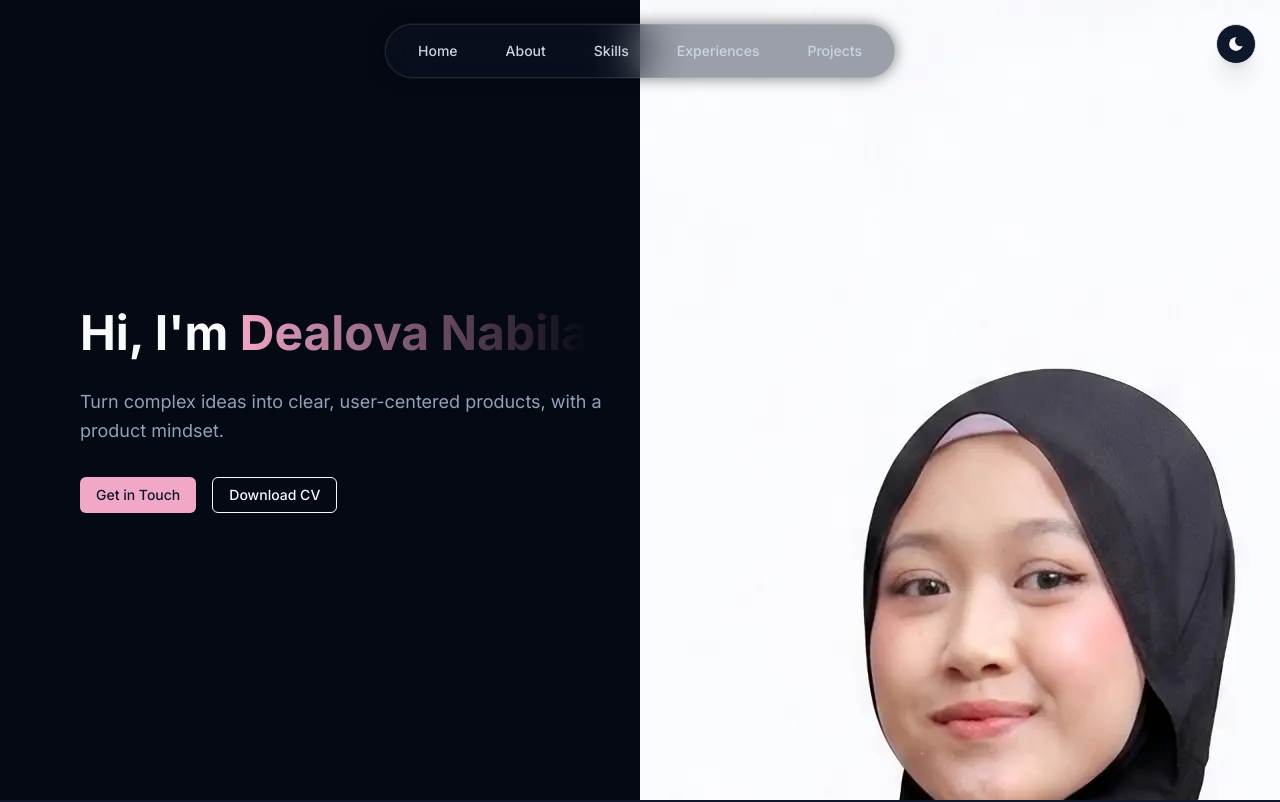
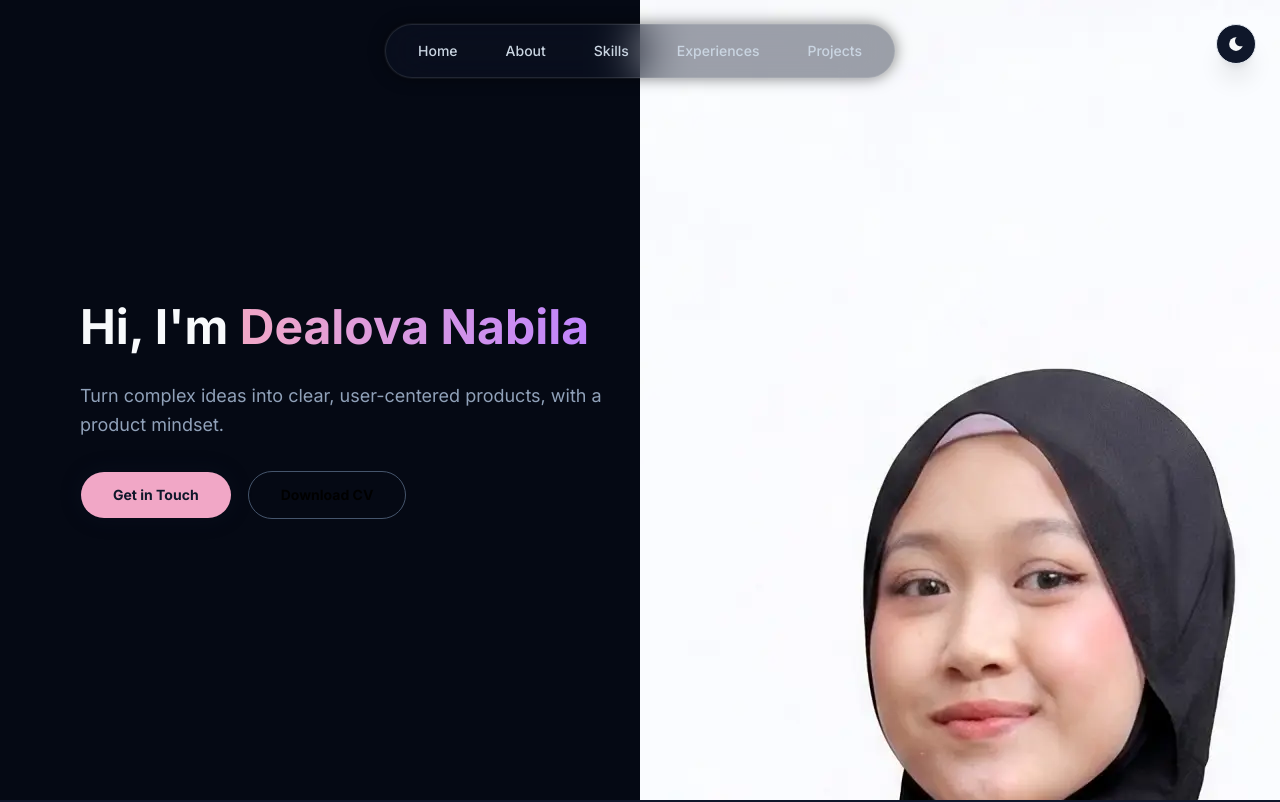
Before and after one commit to dvsalmah/personalsite-v2, a Next.js app: page / in a window 1280 px wide. Shown: the top 802 px of the page. Built offline with nearby package versions, Linux system fonts and the light colour scheme.

Commit message:
refactor: standardize button components

```diff
--- a/app/globals.css
+++ b/app/globals.css
@@ -6,6 +6,7 @@
   --color-surface-hover: var(--surface-hover);
   --color-primary: var(--primary);
   --color-primary-foreground: var(--primary-foreground);
+  --color-secondary: var(--secondary);
   --color-muted: var(--muted);
   --color-border: var(--border);
 }
@@ -15,8 +16,9 @@
     --bg: #ffffff;
     --surface: #f8fafc;
     --surface-hover: #f1f5f9;
-    --primary: #F1A7C6;
-    --primary-foreground: #0f172a;
+    --primary: #0f172a;
+    --primary-foreground: #ffffff;
+    --secondary: #646566;
     --muted: #64748b;
     --border: #e2e8f0;
     --text: #0f172a;
@@ -38,6 +40,7 @@
     --surface-hover: #1E293B;
     --primary: #F1A7C6;
     --primary-foreground: #0f172a;
+    --secondary: #c084fc;
     --muted: #94a3b8;
     --border: #334155;
     --text: #f8fafc;
--- /dev/null
+++ b/components/ui/button.tsx
@@ -0,0 +1,67 @@
+import * as React from "react"
+import { cva, type VariantProps } from "class-variance-authority"
+import { Slot } from "radix-ui"
+
+import { cn } from "@/lib/utils"
+
+const buttonVariants = cva(
+  "group/button inline-flex shrink-0 items-center justify-center rounded-full border border-transparent bg-clip-padding text-sm font-bold whitespace-nowrap transition-all duration-150 hover:-translate-y-0.5 active:scale-[0.98] outline-none select-none focus-visible:border-ring focus-visible:ring-3 focus-visible:ring-ring/50 disabled:pointer-events-none disabled:opacity-50 aria-invalid:border-destructive aria-invalid:ring-3 aria-invalid:ring-destructive/20 dark:aria-invalid:border-destructive/50 dark:aria-invalid:ring-destructive/40 [&_svg]:pointer-events-none [&_svg]:shrink-0 [&_svg:not([class*='size-'])]:size-4",
+  {
+    variants: {
+      variant: {
+        default: "bg-primary text-primary-foreground hover:bg-primary/90 shadow-[0_0_20px_rgba(15,23,42,0.3)] dark:shadow-[0_0_20px_rgba(241,167,198,0.3)]",
+        outline:
+          "border border-slate-600 bg-transparent text-black dark:text-slate-300 hover:bg-slate-200 dark:hover:bg-slate-800",
+        secondary:
+          "bg-secondary text-secondary-foreground hover:bg-[color-mix(in_oklch,var(--secondary),var(--foreground)_5%)] aria-expanded:bg-secondary aria-expanded:text-secondary-foreground",
+        ghost:
+          "hover:bg-muted hover:text-foreground aria-expanded:bg-muted aria-expanded:text-foreground dark:hover:bg-muted/50",
+        destructive:
+          "bg-destructive/10 text-destructive hover:bg-destructive/20 focus-visible:border-destructive/40 focus-visible:ring-destructive/20 dark:bg-destructive/20 dark:hover:bg-destructive/30 dark:focus-visible:ring-destructive/40",
+        link: "text-primary underline-offset-4 hover:underline",
+      },
+      size: {
+        default:
+          "cursor-pointer h-12 px-6 md:px-6 lg:px-8 py-2.5 md:py-3 text-xs lg:text-sm gap-1.5 has-data-[icon=inline-end]:pr-2 has-data-[icon=inline-start]:pl-2",
+        xs: "h-6 gap-1 rounded-[min(var(--radius-md),10px)] px-2 text-xs in-data-[slot=button-group]:rounded-lg has-data-[icon=inline-end]:pr-1.5 has-data-[icon=inline-start]:pl-1.5 [&_svg:not([class*='size-'])]:size-3",
+        sm: "h-7 gap-1 rounded-[min(var(--radius-md),12px)] px-2.5 text-[0.8rem] in-data-[slot=button-group]:rounded-lg has-data-[icon=inline-end]:pr-1.5 has-data-[icon=inline-start]:pl-1.5 [&_svg:not([class*='size-'])]:size-3.5",
+        lg: "h-9 gap-1.5 px-2.5 has-data-[icon=inline-end]:pr-2 has-data-[icon=inline-start]:pl-2",
+        icon: "size-8",
+        "icon-xs":
+          "size-6 rounded-[min(var(--radius-md),10px)] in-data-[slot=button-group]:rounded-lg [&_svg:not([class*='size-'])]:size-3",
+        "icon-sm":
+          "size-7 rounded-[min(var(--radius-md),12px)] in-data-[slot=button-group]:rounded-lg",
+        "icon-lg": "size-9",
+      },
+    },
+    defaultVariants: {
+      variant: "default",
+      size: "default",
+    },
+  }
+)
+
+function Button({
+  className,
+  variant = "default",
+  size = "default",
+  asChild = false,
+  ...props
+}: React.ComponentProps<"button"> &
+  VariantProps<typeof buttonVariants> & {
+    asChild?: boolean
+  }) {
+  const Comp = asChild ? Slot.Root : "button"
+
+  return (
+    <Comp
+      data-slot="button"
+      data-variant={variant}
+      data-size={size}
+      className={cn(buttonVariants({ variant, size, className }))}
+      {...props}
+    />
+  )
+}
+
+export { Button, buttonVariants }
--- a/lib/animations.ts
+++ b/lib/animations.ts
@@ -93,11 +93,12 @@
   },
 };
 
-/** hero image: fade in dengan delay */
+/** hero image: slide in dari kanan dengan delay */
 export const heroImage: Variants = {
-  initial: { opacity: 0 },
+  initial: { opacity: 0, x: 100 },
   animate: {
     opacity: 1,
+    x: 0,
     transition: { duration: 0.8, ease: "easeOut", delay: 0.3 },
   },
 };
@@ -118,7 +119,7 @@
   animate: {
     opacity: 1,
     y: 0,
-    transition: { duration: 0.5, ease: "easeOut" },
+    transition: { duration: 0.1, ease: "easeOut" },
   },
 };
 
```
